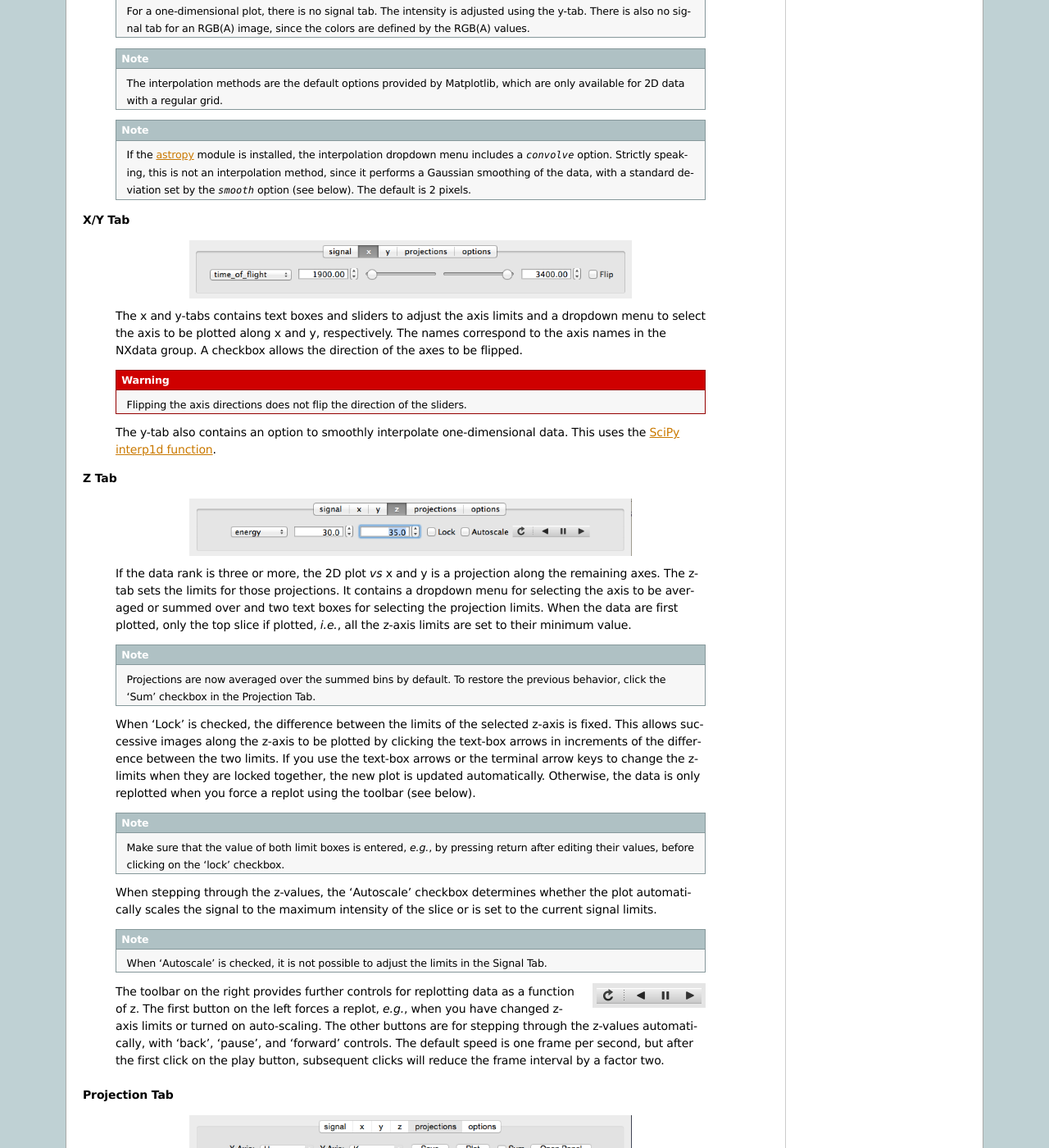
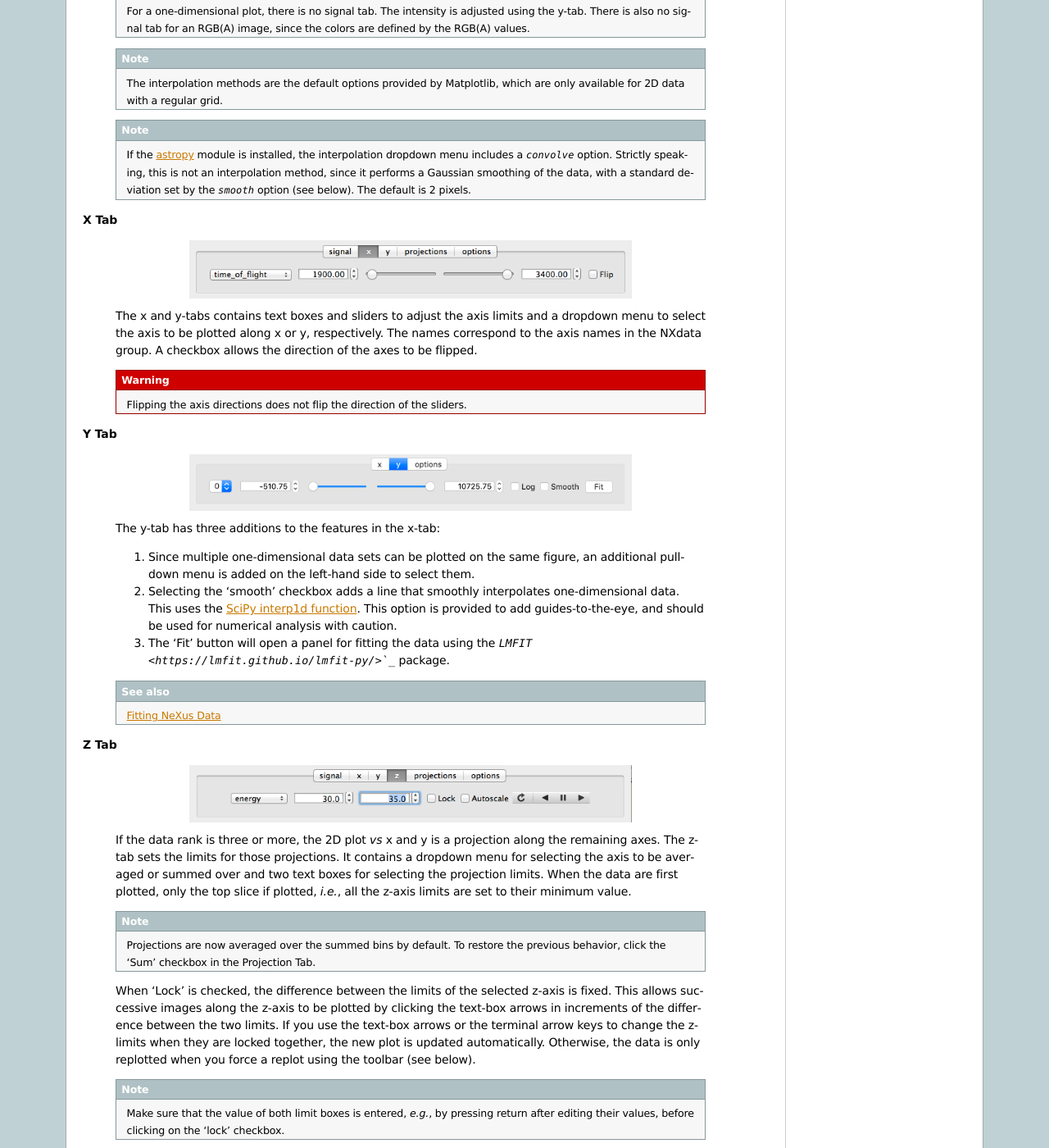
Before and after one commit to nexpy/nexpy, a Sphinx documentation site: the page built from doc/source/pythongui.rst, in a window 1280 px wide and 1400 px high, scrolled down 12393 px. Shown: the whole window at 82% size. Built offline with Sphinx 7.4.7, drawn with Linux system fonts in a browser that asks for light colours.

Commit message:
Update y-tab description

```diff
--- a/doc/source/pythongui.rst
+++ b/doc/source/pythongui.rst
@@ -579,23 +579,41 @@ and sliders.
               deviation set by the `smooth` option (see below). The default is
               2 pixels.
 
-**X/Y Tab**
+**X Tab**
 
     .. image:: /images/x-tab.png
        :align: center
        :width: 75%
 
     The x and y-tabs contains text boxes and sliders to adjust the axis limits
-    and a dropdown menu to select the axis to be plotted along x and y,
+    and a dropdown menu to select the axis to be plotted along x or y,
     respectively. The names correspond to the axis names in the NXdata group.
     A checkbox allows the direction of the axes to be flipped.
 
     .. warning:: Flipping the axis directions does not flip the direction of the
                  sliders.
 
-    The y-tab also contains an option to smoothly interpolate one-dimensional
-    data. This uses the `SciPy interp1d function
-    <https://docs.scipy.org/doc/scipy/reference/generated/scipy.interpolate.interp1d.html>`_.
+**Y Tab**
+
+    .. image:: /images/y-tab.png
+       :align: center
+       :width: 75%
+
+    The y-tab has three additions to the features in the x-tab:
+
+    #. Since multiple one-dimensional data sets can be plotted on the same
+       figure, an additional pull-down menu is added on the left-hand side to
+       select them.
+    #. Selecting the 'smooth' checkbox adds a line that smoothly interpolates
+       one-dimensional data. This uses the `SciPy interp1d function
+       <https://docs.scipy.org/doc/scipy/reference/generated/scipy.interpolate.interp1d.html>`_.
+       This option is provided to add guides-to-the-eye, and should be used for
+       numerical analysis with caution.
+    #. The 'Fit' button will open a panel for fitting the data using the
+       `LMFIT <https://lmfit.github.io/lmfit-py/>`_` package.
+
+    .. seealso:: `Fitting NeXus Data`_
+
 
 **Z Tab**
 
```
Also changed, not shown: other parts of doc/source/pythongui.rst (+1 -1 lines), doc/source/images/y-tab.png (added).
